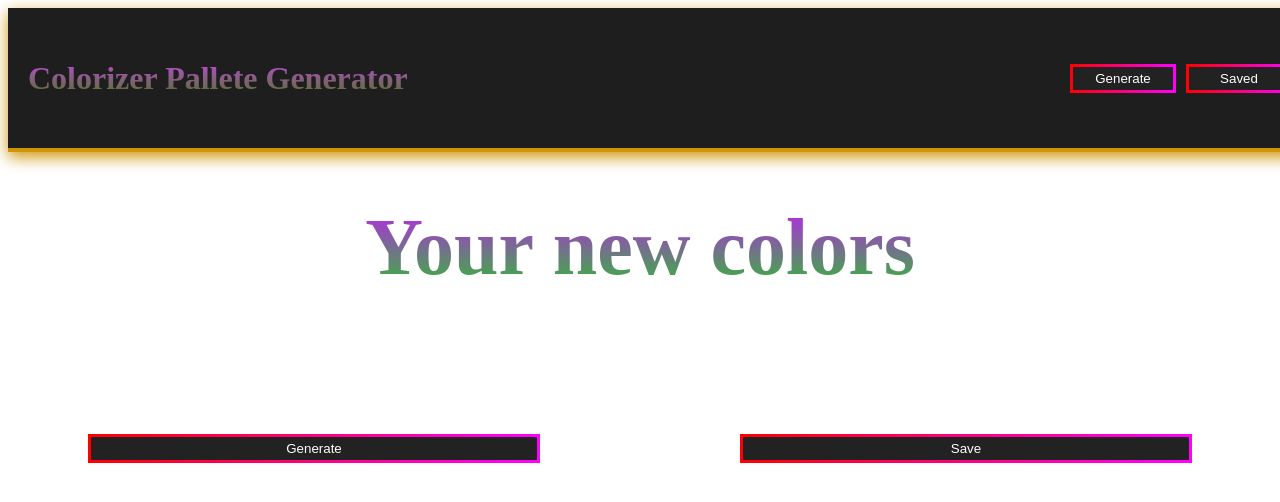
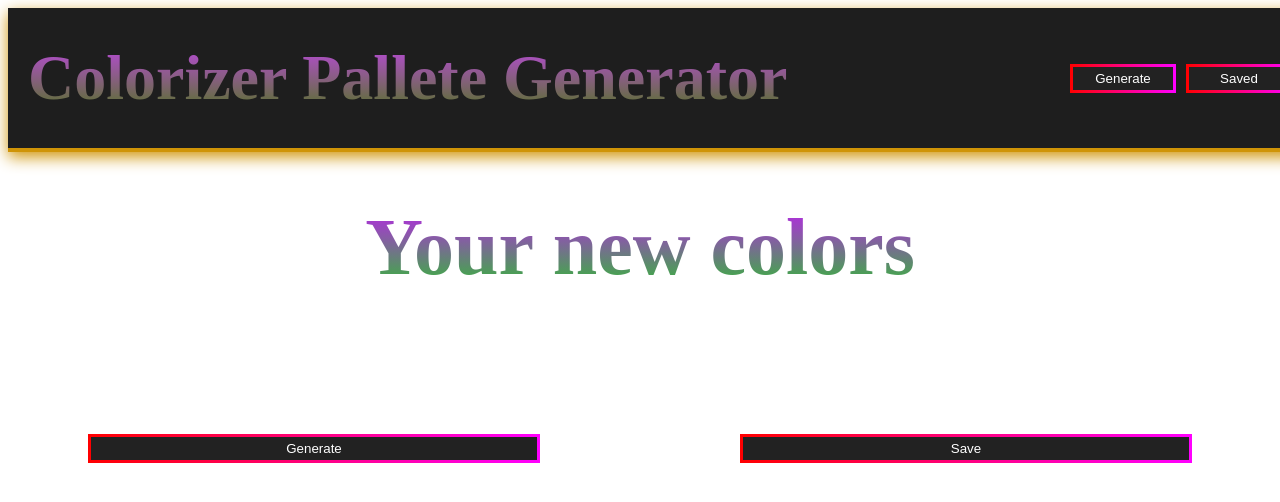
Before and after one commit to simo994q/pallette-generator-ts, a React (Vite) app: page / in a window 1280 px wide. Shown: the top 502 px of the page. Built offline with nearby package versions, Linux system fonts and the light colour scheme; the HTML template or start-up script is replaced by a standard one.

Commit message:
Update Nav.module.scss

```diff
--- a/src/Pages/Nav/Nav.module.scss
+++ b/src/Pages/Nav/Nav.module.scss
@@ -22,7 +22,8 @@
         background: -webkit-linear-gradient(rgb(191, 71, 228), rgb(80, 117, 31));
         -webkit-background-clip: text;
         -webkit-text-fill-color: transparent;
-        font-size: 2rem;
+        font-size: 5vw;
+        margin-right: 15px;
     }
 
     ul {
```
